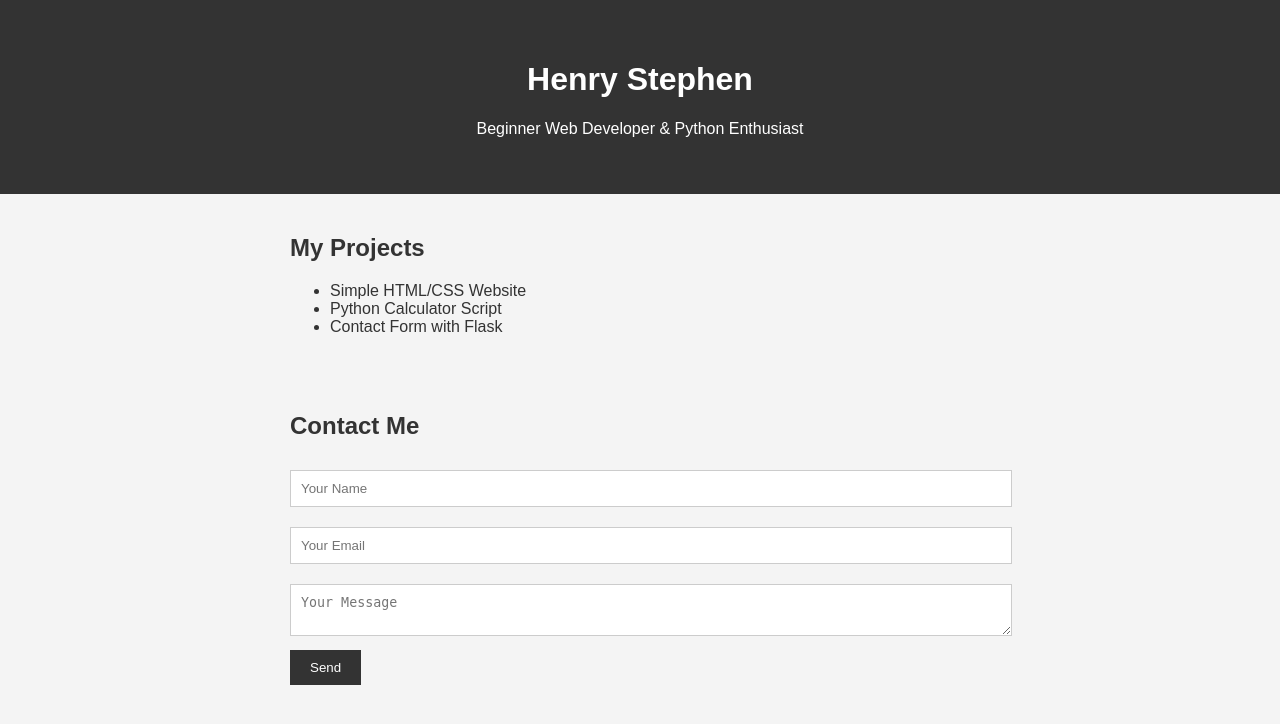
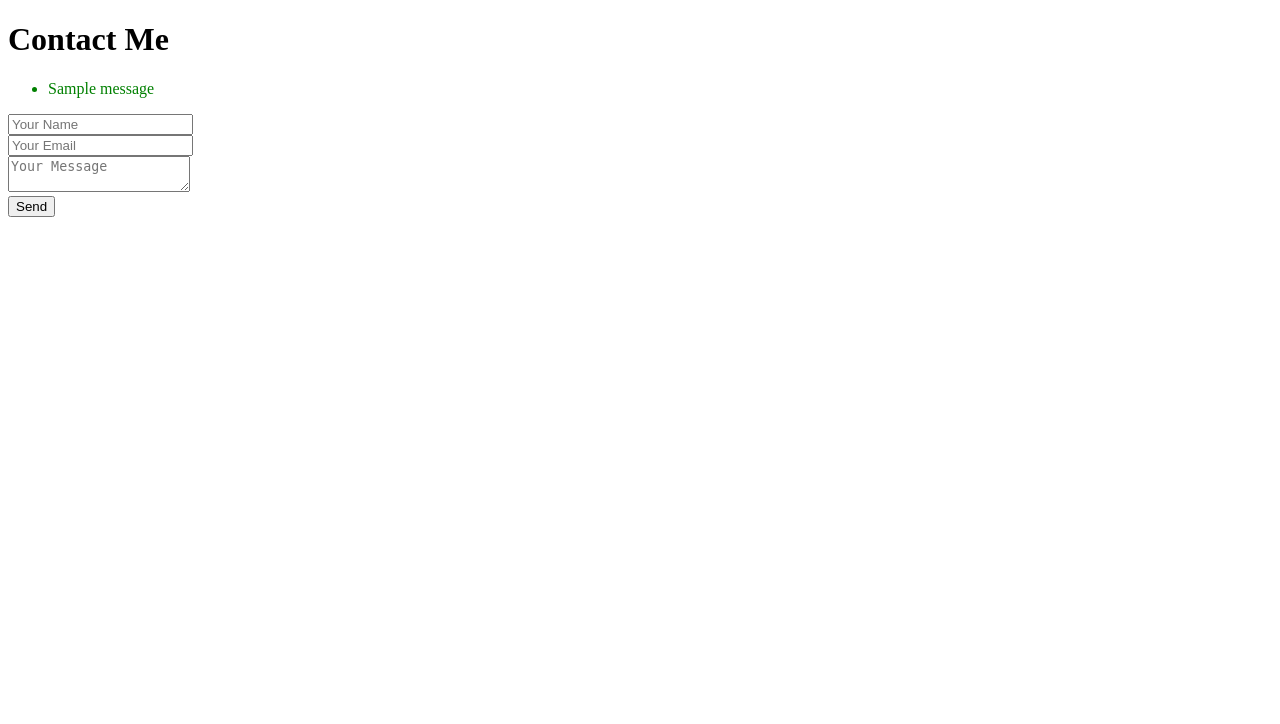
Before and after one commit to HenrysXAI/portfolio-site, a Python web app: template templates/index.html in a window 1280 px wide. Shown: the top 724 px of the page. Run offline with Jinja, Linux system fonts and the light colour scheme; the template is opened without the code that fills it, so the values that code supplies are empty; one stand-in notice (Sample message) is shown.

Commit message:
Add files via upload

```diff
--- a/requirements.txt
+++ b/requirements.txt
@@ -1,2 +1,3 @@
 Flask
+Flask-Mail
 gunicorn
--- a/templates/index.html
+++ b/templates/index.html
@@ -1,37 +1,26 @@
 <!DOCTYPE html>
-<html lang="en">
+<html>
 <head>
-  <meta charset="UTF-8" />
-  <meta name="viewport" content="width=device-width, initial-scale=1.0"/>
-  <title>Henry's Portfolio</title>
-  <link rel="stylesheet" href="/static/style.css" />
+    <title>Contact</title>
 </head>
 <body>
-  <header>
-    <h1>Henry Stephen</h1>
-    <p>Beginner Web Developer & Python Enthusiast</p>
-  </header>
+    <h1>Contact Me</h1>
 
-  <section>
-    <h2>My Projects</h2>
-    <ul>
-      <li>Simple HTML/CSS Website</li>
-      <li>Python Calculator Script</li>
-      <li>Contact Form with Flask</li>
-    </ul>
-  </section>
+    {% with messages = get_flashed_messages(with_categories=true) %}
+        {% if messages %}
+            <ul>
+                {% for category, message in messages %}
+                    <li style="color: {{ 'green' if category == 'success' else 'red' }}">{{ message }}</li>
+                {% endfor %}
+            </ul>
+        {% endif %}
+    {% endwith %}
 
-  <section>
-    <h2>Contact Me</h2>
-    <form method="POST" action="/submit">
-      <input type="text" name="name" placeholder="Your Name" required />
-      <input type="email" name="email" placeholder="Your Email" required />
-      <textarea name="message" placeholder="Your Message" required></textarea>
-      <button type="submit">Send</button>
+    <form action="/send" method="post">
+        <input type="text" name="name" placeholder="Your Name"><br>
+        <input type="email" name="email" placeholder="Your Email"><br>
+        <textarea name="message" placeholder="Your Message"></textarea><br>
+        <button type="submit">Send</button>
     </form>
-    {% if success %}
-      <p class="success">Thanks for reaching out!</p>
-    {% endif %}
-  </section>
 </body>
 </html>
```
Also changed, not shown: app.py (+33 -15 lines).
